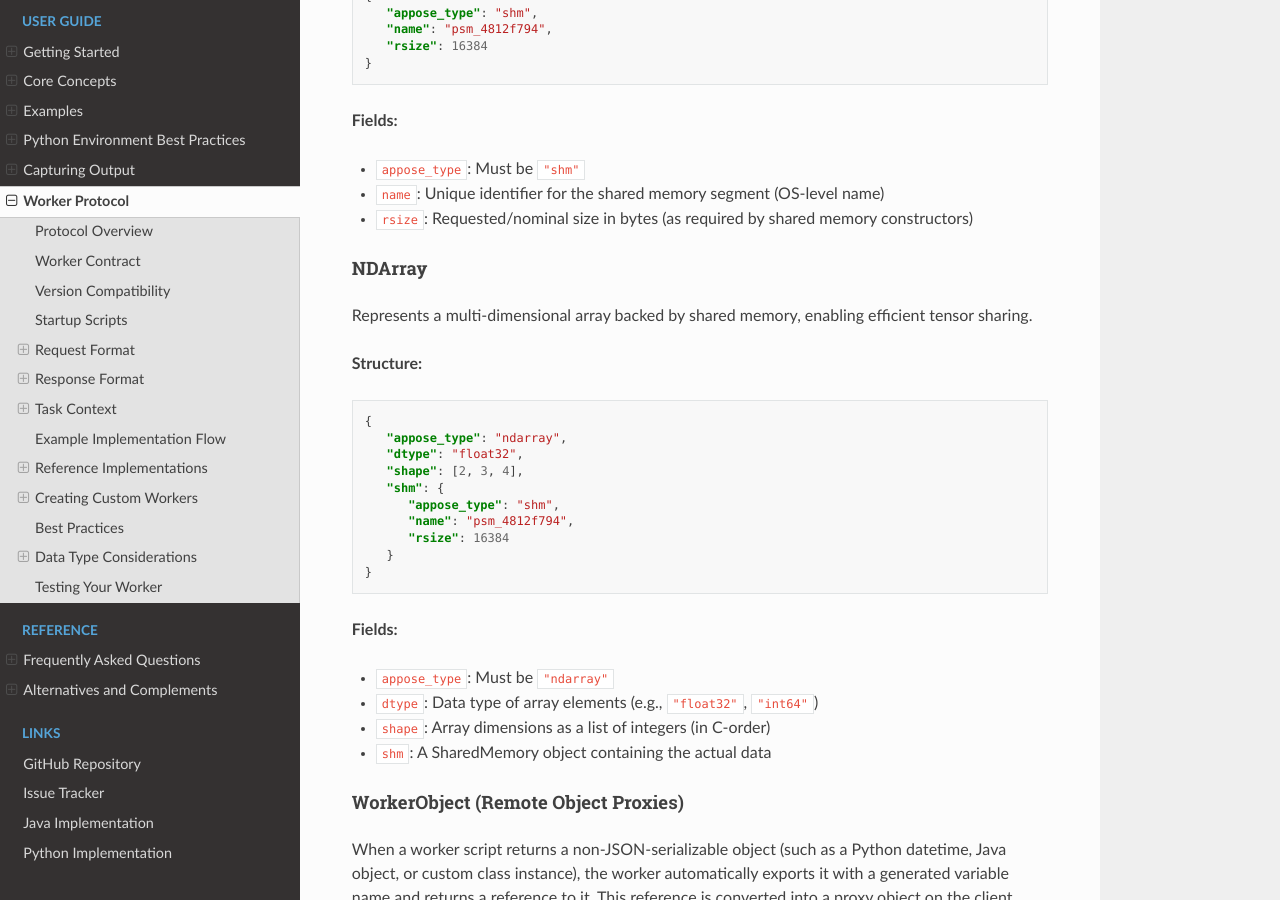
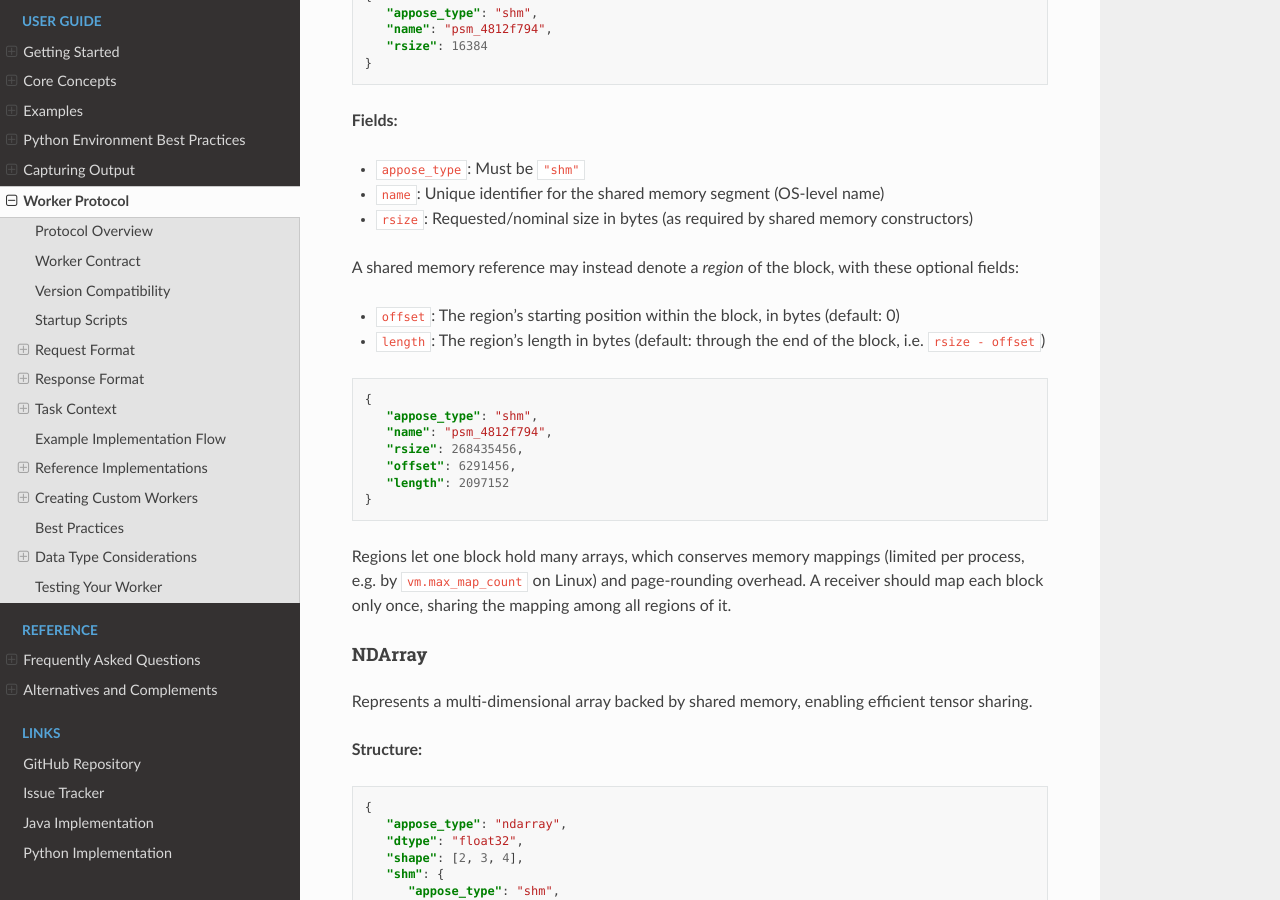
Before and after one commit to apposed/appose, a Sphinx documentation site: the page built from docs/worker-protocol.rst, in a window 1280 px wide and 900 px high, scrolled down 10850 px. Built offline with Sphinx 7.4.7 and the Read the Docs theme 3.1.0, drawn with Linux system fonts in a browser that asks for light colours; some of the changed text lies outside the part shown.

Commit message:
Document shared memory regions
Co-Authored-By: Claude Opus 5.5 <noreply@anthropic.com>

```diff
--- a/docs/worker-protocol.rst
+++ b/docs/worker-protocol.rst
@@ -535,6 +535,29 @@ Represents a shared memory block for zero-copy data sharing.
 * :code:`name`: Unique identifier for the shared memory segment (OS-level name)
 * :code:`rsize`: Requested/nominal size in bytes (as required by shared memory constructors)
 
+A shared memory reference may instead denote a *region* of the block, with
+these optional fields:
+
+* :code:`offset`: The region's starting position within the block, in bytes
+  (default: 0)
+* :code:`length`: The region's length in bytes (default: through the end of
+  the block, i.e. :code:`rsize - offset`)
+
+.. code-block:: json
+
+   {
+      "appose_type": "shm",
+      "name": "psm_4812f794",
+      "rsize": 268435456,
+      "offset": 6291456,
+      "length": 2097152
+   }
+
+Regions let one block hold many arrays, which conserves memory mappings
+(limited per process, e.g. by :code:`vm.max_map_count` on Linux) and
+page-rounding overhead. A receiver should map each block only once,
+sharing the mapping among all regions of it.
+
 NDArray
 ~~~~~~~
 
@@ -640,7 +663,8 @@ Decoding Rules
 When deserializing JSON:
 
 1. **Check for** :code:`appose_type` **key** in dictionary objects
-2. **If** :code:`"shm"`: Reconstruct a SharedMemory object from the name and size
+2. **If** :code:`"shm"`: Reconstruct a SharedMemory object from the name and size,
+   or a view of a region of it
 3. **If** :code:`"ndarray"`: Reconstruct an NDArray, recursively decoding the embedded SharedMemory
 4. **If** :code:`"worker_object"`: (Client-side only) Convert to a proxy object for remote method/attribute access
 5. **Otherwise**: Return the dictionary or value as-is
```
